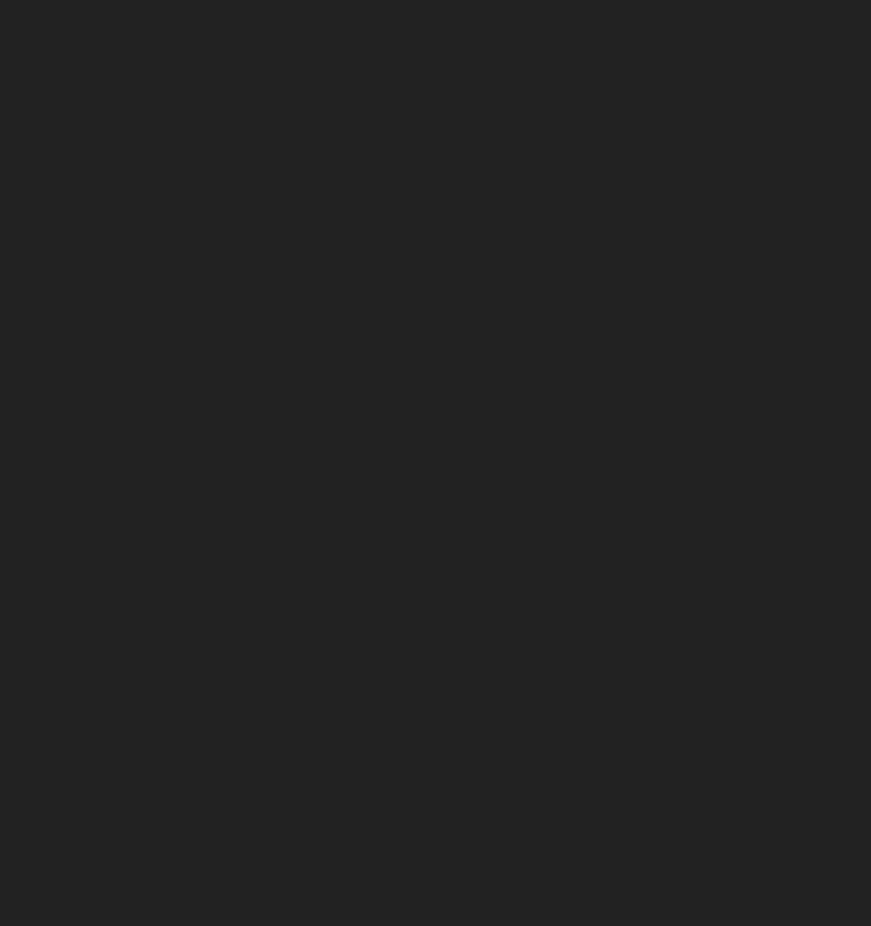
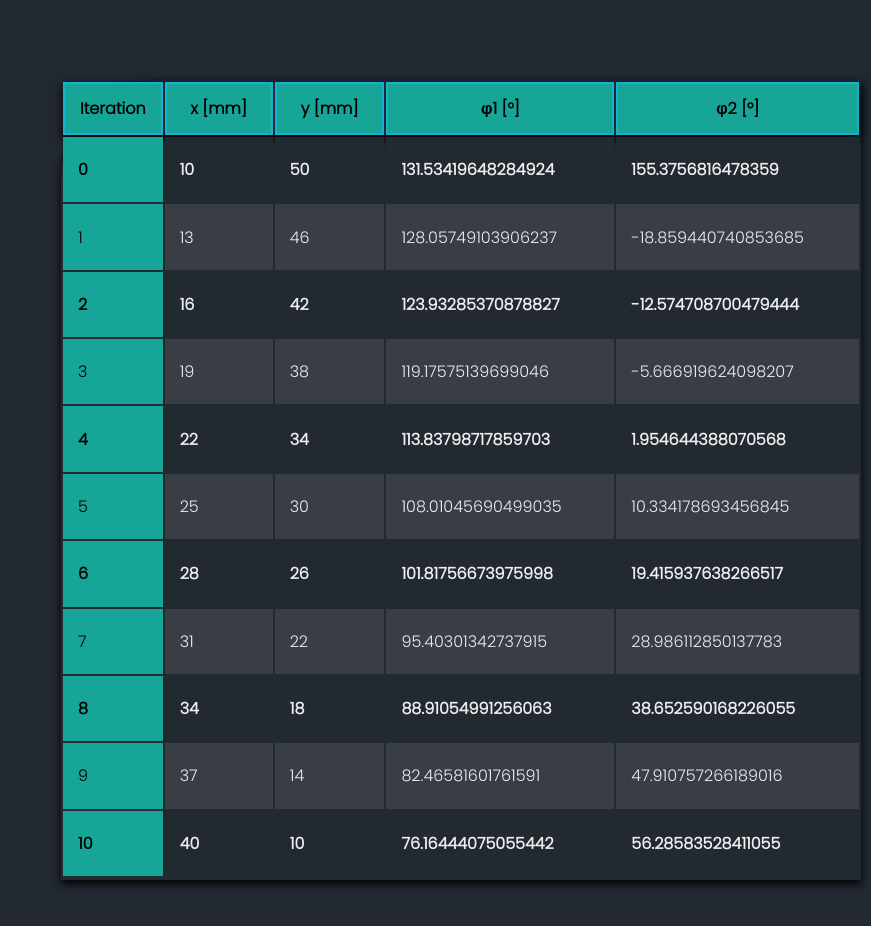
Before and after one commit to brittleru/Robotics-Lab-6, a plain HTML site: page index.html in a window 1280 px wide. Shown: the whole page, without its empty margins (409-1280 px from the left). Before the commit the page ends 800 px from the top, so only its background shows below. Drawn offline with Linux system fonts and the light colour scheme.

Commit message:
second commit

```diff
--- a/app.js
+++ b/app.js
@@ -5,13 +5,13 @@ const toRadians = angle => angle * (PI / 180);
 
 
 // Global variables
-const lengthL1 = 60;       // [m]
-const lengthL2 = 60;       // [m]
-const a = 10;                // [m]
-const xi = 10;               // [m]
-const xf = 40;               // [m]
-const yi = 50;               // [m]
-const yf = 10;               // [m]
+const lengthL1 = 60;    // [mm]
+const lengthL2 = 60;    // [mm]
+const a = 10;           // [mm]
+const xi = 10;          // [mm]
+const xf = 40;          // [mm]
+const yi = 50;          // [mm]
+const yf = 10;          // [mm]
 
 
 // Result arrays
@@ -39,23 +39,72 @@ for (let i = 10; i <= 50; i += 4) {
   yArr.unshift(i);
 }
 
-// console.log(xArr);
-// console.log(yArr);
-
-
-
-for (let i = 0; i < 10; i++) {
+for (let i = 0; i <= 10; i++) {
 
   let rho1 = Math.sqrt(Math.pow(a + xArr[i], 2) + Math.pow(yArr[i], 2));
   let alpha1 = Math.atan(yArr[i] / (a + xArr[i]));
   let h1 = Math.sqrt((lengthL1 + lengthL2 + rho1) * (lengthL1 + lengthL2 - rho1) *
-                     (lengthL2 + rho1 - lengthL1) * (rho1 + lengthL1 - lengthL2) /
-                     (2 * rho1));
+                     (lengthL2 + rho1 - lengthL1) * (rho1 + lengthL1 - lengthL2))
+                     / (2 * rho1);
   let t1 = rho1 - Math.sqrt(Math.pow(lengthL2, 2) - Math.pow(h1, 2));
+  let beta1 = Math.atan(h1 / t1);
+  let phi1 = alpha1 + beta1;
+
+  let rho2 = Math.sqrt(Math.pow(a - xArr[i], 2) + Math.pow(yArr[i], 2));
+  let alpha2 = Math.atan(yArr[i] / (a - xArr[i]));
+  let h2 = Math.sqrt((lengthL1 + lengthL2 + rho2) * (lengthL1 + lengthL2 - rho2) *
+                     (lengthL2 + rho2 - lengthL1) * (rho2 + lengthL1 - lengthL2))
+                     / (2 * rho2);
+  let t2 = rho2 - Math.sqrt(Math.pow(lengthL2, 2) - Math.pow(h2, 2));
+  let beta2 = Math.atan(h2 / t2);
+  let phi2 = alpha2 + beta2;
+
+  // Update DOM elements
+  this[`x${i}`] = document.getElementById(`x-${i}`);
+  let xDom = this[`x${i}`];
+  xDom.innerHTML = xArr[i];
+
+  this[`y${i}`] = document.getElementById(`y-${i}`);
+  let yDom = this[`y${i}`];
+  yDom.innerHTML = yArr[i];
+
+  this[`phi1_${i}`] = document.getElementById(`phi1-${i}`);
+  let phi1Dom = this[`phi1_${i}`];
+  phi1Dom.innerHTML = toDegrees(phi1);
+
+  this[`phi2_${i}`] = document.getElementById(`phi2-${i}`);
+  let phi2Dom = this[`phi2_${i}`];
+  phi2Dom.innerHTML = toDegrees(phi2);
+
+  // Fill arrays
+  Rho1Arr.push(rho1);
+  Rho2Arr.push(rho2);
+  Alpha1Arr.push(alpha1);
+  Alpha2Arr.push(alpha2);
+  H1Arr.push(h1);
+  H2Arr.push(h2);
+  T1Arr.push(t1);
+  T2Arr.push(t2);
+  Beta1Arr.push(beta1);
+  Beta2Arr.push(beta2);
+  phi1Arr.push(toDegrees(phi1))
+  phi2Arr.push(toDegrees(phi2))
+}
 
 
-
-}
+// For higher calculus precision
+console.log("Rho1Arr = ", Rho1Arr);
+console.log("Rho2Arr = ", Rho2Arr);
+console.log("Alpha1Arr = ", Alpha1Arr);
+console.log("Alpha2Arr = ", Alpha2Arr);
+console.log("H1Arr = ", H1Arr);
+console.log("H2Arr = ", H2Arr);
+console.log("T1Arr = ", T1Arr);
+console.log("T2Arr = ", T2Arr);
+console.log("Beta1Arr = ", Beta1Arr);
+console.log("Beta2Arr = ", Beta2Arr);
+console.log("phi1Arr = ", phi1Arr);
+console.log("phi2Arr = ", phi2Arr);
 
 
 
--- a/index.html
+++ b/index.html
@@ -4,13 +4,126 @@
   <meta charset="UTF-8">
   <meta name="viewport" content="width=device-width, initial-scale=1.0">
   <meta http-equiv="X-UA-Compatible" content="ie=edge">
-  <title>Document</title>
   <link rel="stylesheet" href="./style.css">
+  <title>Robotic Laboratory 6</title>
 </head>
 <body>
 
+  <div class="responsive-table">
 
 
-  <script src="./app.js"></script>
+  <table class="demo">
+
+	<thead>
+	<tr class="bigger">
+		<th class="border-calcul">Iteration</th>
+		<th>x [mm]</th>
+		<th>y [mm]</th>
+		<th>φ1 [°]</th>
+		<th>φ2 [°]</th>
+	</tr>
+	</thead>
+	<tbody>
+	<tr class="othercolor">
+		<td class="color">0</td>
+		<td id="x-0">...</td>
+		<td id="y-0">...</td>
+		<td id="phi1-0">...</td>
+		<td id="phi2-0">...</td>
+
+	</tr>
+	<tr>
+		<td class="color">1</td>
+		<td id="x-1">...</td>
+		<td id="y-1">...</td>
+		<td id="phi1-1">...</td>
+		<td id="phi2-1">...</td>
+
+	</tr>
+	<tr class="othercolor">
+		<td class="color">2</td>
+		<td id="x-2">...</td>
+		<td id="y-2">...</td>
+		<td id="phi1-2">...</td>
+		<td id="phi2-2">...</td>
+
+	</tr>
+	<tr>
+		<td class="color">3</td>
+		<td id="x-3">...</td>
+		<td id="y-3">...</td>
+		<td id="phi1-3">...</td>
+		<td id="phi2-3">...</td>
+
+	</tr>
+	<tr class="othercolor">
+		<td class="color">4</td>
+		<td id="x-4">...</td>
+		<td id="y-4">...</td>
+		<td id="phi1-4">...</td>
+		<td id="phi2-4">...</td>
+
+	</tr>
+	<tr>
+		<td class="color">5</td>
+		<td id="x-5">...</td>
+		<td id="y-5">...</td>
+		<td id="phi1-5">...</td>
+		<td id="phi2-5">...</td>
+
+
+	</tr>
+	<tr class="othercolor">
+		<td class="color">6</td>
+		<td id="x-6">...</td>
+		<td id="y-6">...</td>
+		<td id="phi1-6">...</td>
+		<td id="phi2-6">...</td>
+
+	</tr>
+	<tr>
+		<td class="color">7</td>
+		<td id="x-7">...</td>
+		<td id="y-7">...</td>
+		<td id="phi1-7">...</td>
+		<td id="phi2-7">...</td>
+
+	</tr>
+	<tr class="othercolor">
+		<td class="color">8</td>
+		<td id="x-8">...</td>
+		<td id="y-8">...</td>
+		<td id="phi1-8">...</td>
+		<td id="phi2-8">...</td>
+
+	</tr>
+	<tr>
+		<td class="color">9</td>
+		<td id="x-9">...</td>
+		<td id="y-9">...</td>
+		<td id="phi1-9">...</td>
+		<td id="phi2-9">...</td>
+
+	</tr>
+	<tr class="othercolor">
+		<td class="color">10</td>
+		<td id="x-10">...</td>
+		<td id="y-10">...</td>
+		<td id="phi1-10">...</td>
+		<td id="phi2-10">...</td>
+
+	</tr>
+
+
+	<tbody>
+</table>
+</div>
+<br>
+<br>
+
+
+<script src="./app.js">
+
+</script>
 </body>
 </html>
--- a/style.css
+++ b/style.css
@@ -1,3 +1,163 @@
-body {
-  background-color: #222;
+@import url('https://fonts.googleapis.com/css2?family=Poppins:wght@300&display=swap');
+
+
+*{
+  box-sizing: border-box;
+
 }
+
+body{
+  margin: 0;
+  font-family: 'Poppins', sans-serif;
+  width: 100%;
+  height: 100vh;
+  background-color: #232931;
+}
+
+.color {
+  background-color: #16a596;
+  color: black !important;
+  width: 10px;
+}
+
+.responsive-table{
+  align-items: center;
+  justify-content: center;
+  margin-left: 350px;
+
+}
+
+.demo {
+
+  margin-top: 80px;
+	/* border-right: 5px solid #16a596; */
+	/* border-collapse:collapse; */
+  border-top-left-radius: 100px;
+  box-shadow: 0 4px 10px rgba(0, 0, 0, 1);
+  width: 800px;
+  height: 800px;
+  color: black;
+  margin-left: 120px;
+
+}
+.demo thead tr {
+    background-color: #16a596;
+    color: #eeeeee;
+    text-align: center;
+    box-shadow: 0 4px 10px rgba(0, 0, 0, 1);
+
+}
+
+.demo th {
+	border:2px solid #15b2d0;
+	padding:5px;
+	background-color: #16a596;
+  padding: 12px 15px;
+  text-align: center;
+  height: 40px;
+  color: black;
+
+
+}
+.demo td {
+  padding: 12px 15px;
+  color: #eeeeee;
+
+}
+
+.demo tbody tr {
+  border-bottom: 1px solid #16a596;
+
+}
+
+.demo tbody tr:nth-of-type(even) {
+    background-color: #393e46;
+}
+
+.demo tbody tr:last-of-type {
+    border-bottom: 2px solid #16a596;
+
+}
+.demo tbody tr.othercolor {
+    font-weight: bold;
+
+background-color: #232931;
+}
+/* .border-calcul {
+  border-top-left-radius: 100px;
+} */
+
+@media (max-width: 992px){
+
+  .responsive-table{
+    margin-left: 40px;
+  }
+  .demo {
+    width: 600px;
+    height: 600px;
+  }
+
+}
+@media (max-width: 768px){
+
+  .responsive-table{
+    margin-left: 50px;
+  }
+  .demo {
+    width: 500px;
+    height: 500px;
+  }
+  .demo th {
+    padding: 12px 12px;
+    height: 10px;
+    font-size: 12px;
+
+  }
+  .demo td {
+    padding: 12px 12px;
+    font-size: 12px;
+
+  }
+}
+@media (max-width: 576px){
+
+  .responsive-table{
+    margin: auto;
+  }
+  .demo {
+    width: 500px;
+    height: 500px;
+  }
+  .demo th {
+    padding: 14px 14px;
+    height: 11px;
+    font-size: 12px;
+
+  }
+  .demo td {
+    padding: 14px 14px;
+    font-size: 12px;
+
+  }
+}
+@media (max-width: 376px){
+
+  .responsive-table{
+    margin: auto;
+  }
+  .demo {
+    width: 500px;
+    height: 500px;
+  }
+  .demo th {
+    padding: 12px 12px;
+    height: 11px;
+    font-size: 12px;
+
+  }
+  .demo td {
+    padding: 12px 12px;
+    font-size: 12px;
+
+  }
+}
```
